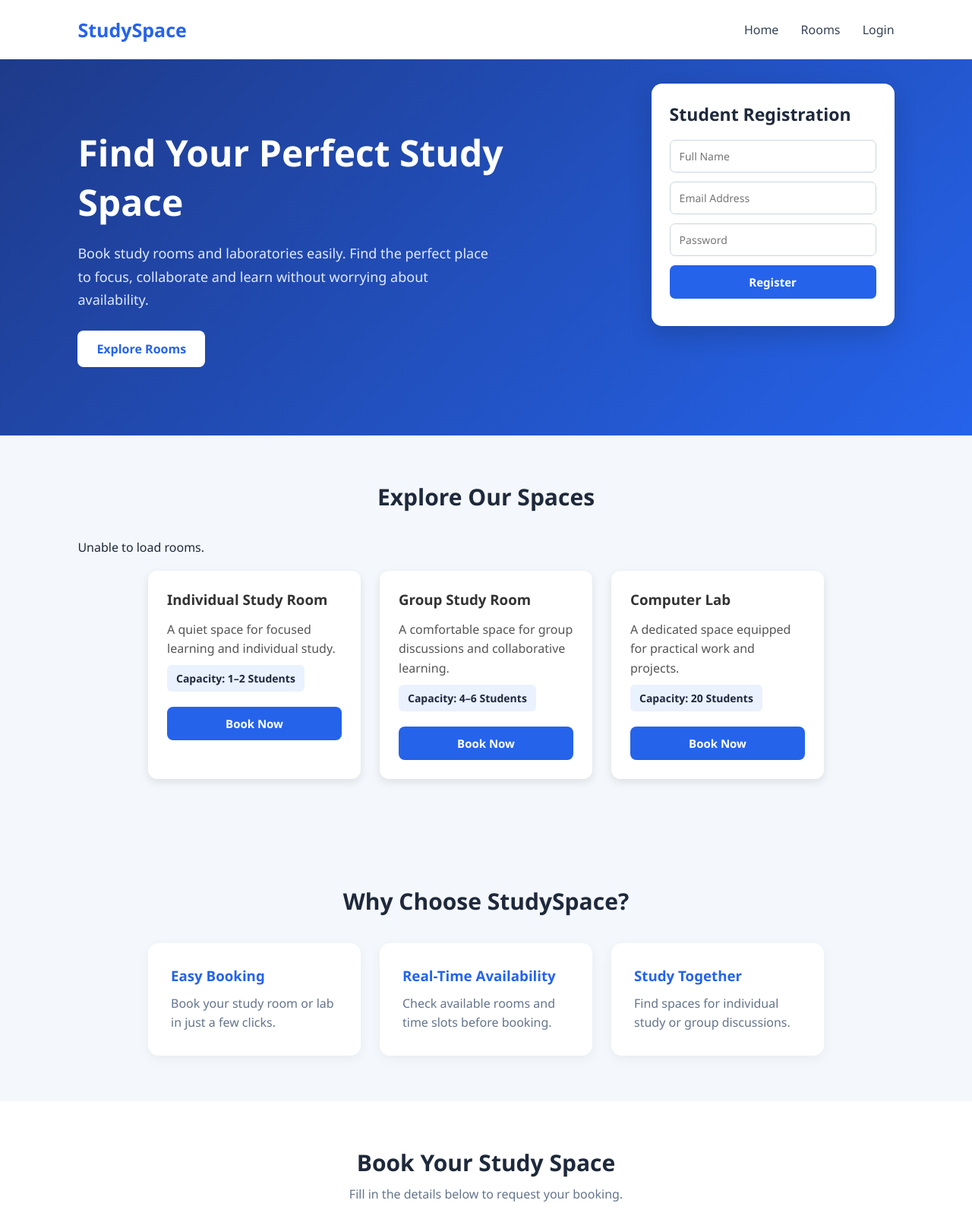
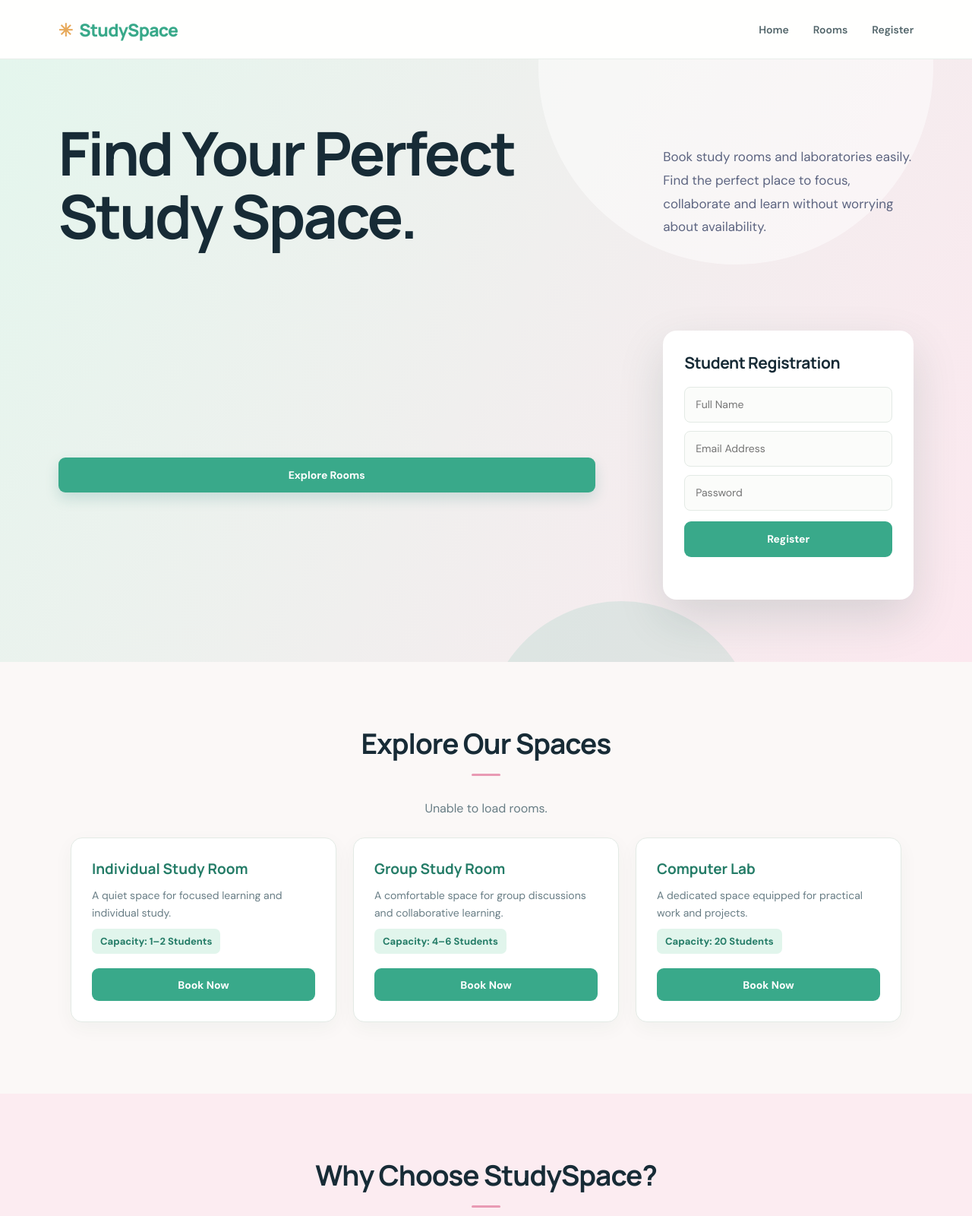
Before and after one commit to aditi-rawat618/Study_Room_Booking, a plain HTML site: page frontend/index.html in a window 1280 px wide. Shown: the top 1600 px of the page at 76% size. Drawn offline with nearby package versions, Linux system fonts and the light colour scheme; no server answers.

Commit message:
improved frontend

```diff
--- a/frontend/index.html
+++ b/frontend/index.html
@@ -10,19 +10,23 @@
 <body ng-app="studySpaceApp" ng-controller="RoomController">
 
     <!-- Navigation -->
-    <nav>
+    <nav id="top">
         <div class="logo">StudySpace</div>
 
         <div>
-            <a href="#">Home</a>
-            <a href="#">Rooms</a>
-            <a href="#">Login</a>
+            <a href="#top">Home</a>
+            <a href="#rooms">Rooms</a>
+            <a href="#register">Register</a>
         </div>
     </nav>
 
     <!-- Hero Section -->
     <section class="hero">
-        <h1>Find Your Perfect Study Space</h1>
+        <h1>Find
+            Your
+            Perfect
+            Study
+            Space.</h1>
 
         <p>
             Book study rooms and laboratories easily.
--- a/frontend/style.css
+++ b/frontend/style.css
@@ -1,430 +1,142 @@
-* {
-    margin: 0;
-    padding: 0;
-    box-sizing: border-box;
-    font-family: 'Segoe UI', sans-serif;
+@import url('https://fonts.googleapis.com/css2?family=DM+Sans:wght@400;500;600;700&family=Manrope:wght@500;600;700;800&display=swap');
+
+:root {
+    --ink: #172b36;
+    --muted: #687d85;
+    --brand: #39a98a;
+    --brand-dark: #247c67;
+    --mint: #e1f5ec;
+    --paper: #fbf8f7;
+    --white: #fff;
+    --line: #e3eae5;
+    --shadow: 0 18px 50px rgba(63, 112, 93, .11);
 }
 
+* { box-sizing: border-box; }
+html { scroll-behavior: smooth; }
 body {
-    background: #f4f7fb;
-    color: #1e293b;
+    margin: 0;
+    color: var(--ink);
+    background: var(--paper);
+    font-family: 'DM Sans', 'Segoe UI', sans-serif;
+    -webkit-font-smoothing: antialiased;
 }
+h1, h2, h3, .logo { font-family: 'Manrope', 'Segoe UI', sans-serif; }
+a { color: inherit; }
 
-/* Navigation */
 nav {
+    min-height: 78px;
+    padding: 0 max(6vw, calc((100vw - 1200px) / 2));
     display: flex;
+    align-items: center;
     justify-content: space-between;
-    align-items: center;
-    padding: 22px 8%;
-    background: #ffffff;
+    background: rgba(255,255,255,.94);
+    border-bottom: 1px solid rgba(227,234,229,.8);
 }
+.logo { color: var(--brand); font-size: 23px; font-weight: 800; letter-spacing: -.8px; }
+.logo::before { content: '✳'; margin-right: 9px; color: #e7a95a; }
+nav > div:last-child { display: flex; align-items: center; gap: 32px; }
+nav a { text-decoration: none; color: #53666b; font-size: 14px; font-weight: 600; transition: color .2s; }
+nav a:hover { color: var(--brand); }
 
-.logo {
-    font-size: 25px;
-    font-weight: bold;
-    color: #2563eb;
-}
-
-nav a {
-    text-decoration: none;
-    color: #334155;
-    margin-left: 25px;
-    font-weight: 500;
-}
-
-/* Hero Section */
 .hero {
     position: relative;
-    min-height: 430px;
-    padding: 90px 8%;
-    background: linear-gradient(135deg, #1e3a8a, #2563eb);
-    color: white;
+    isolation: isolate;
+    overflow: hidden;
+    min-height: 505px;
+    padding: 82px max(6vw, calc((100vw - 1200px) / 2));
+    display: grid;
+    grid-template-columns: minmax(0, 1fr) 330px;
+    align-items: center;
+    gap: clamp(35px, 7vw, 100px);
+    background: linear-gradient(118deg, #e4f6ed 0%, #fce8ef 100%);
 }
+.hero::before, .hero::after { content: ''; position: absolute; z-index: -1; border-radius: 50%; }
+.hero::before { width: 520px; height: 520px; right: 4%; top: -250px; background: rgba(255,255,255,.52); }
+.hero::after { width: 360px; height: 360px; right: 22%; bottom: -280px; background: rgba(57,169,138,.12); }
+.hero h1 { max-width: 720px; margin: 0 0 20px; font-size: clamp(50px, 6.2vw, 82px); line-height: 1.04; letter-spacing: -3px; }
+.hero > p { max-width: 520px; margin: 0; color: #5c6480; font-size: 17px; line-height: 1.8; }
+.btn, .submit-btn, #registrationForm button, .book-btn {
+    display: inline-flex; align-items: center; justify-content: center;
+    color: white; background: var(--brand); border: 0; border-radius: 9px;
+    font: 700 14px 'DM Sans', sans-serif; text-decoration: none; cursor: pointer;
+    transition: transform .2s, background .2s, box-shadow .2s;
+}
+.btn { margin-top: 27px; padding: 14px 21px; box-shadow: 0 8px 18px rgba(24,124,112,.18); }
+.btn:hover, .submit-btn:hover, #registrationForm button:hover, .book-btn:hover { background: var(--brand-dark); transform: translateY(-2px); }
 
-/* Registration card in the hero's top-right corner */
 #register.booking {
-    position: absolute;
-    top: 32px;
-    right: 8%;
-    z-index: 1;
-    width: 320px;
-    padding: 24px;
-    color: #1e293b;
-    background: #ffffff;
-    border-radius: 14px;
-    box-shadow: 0 12px 30px rgba(15, 23, 42, 0.2);
+    position: relative;
+    width: 100%; padding: 27px; color: var(--ink); background: white; border: 1px solid rgba(255,255,255,.8);
+    border-radius: 18px; box-shadow: 0 24px 60px rgba(30,75,65,.15);
 }
+#register h2 { margin: 0 0 18px; font-size: 21px; letter-spacing: -.5px; }
+#registrationForm { display: grid; gap: 11px; }
+#registrationForm input, .form-group input, .form-group select {
+    width: 100%; min-height: 47px; padding: 12px 14px; color: var(--ink); background: #fbfcfa;
+    border: 1px solid var(--line); border-radius: 8px; font: 14px 'DM Sans', sans-serif; outline: none; transition: border .2s, box-shadow .2s;
+}
+#registrationForm input:focus, .form-group input:focus, .form-group select:focus { border-color: var(--brand); box-shadow: 0 0 0 3px rgba(24,124,112,.12); }
+#registrationForm button { min-height: 47px; margin-top: 3px; }
+#registrationMessage { min-height: 18px; margin: 10px 0 0; color: var(--muted); font-size: 13px; }
 
-#register h2 {
-    margin-bottom: 18px;
-    font-size: 23px;
+.rooms, .features, .booking-section { padding: 82px max(6vw, calc((100vw - 1200px) / 2)); }
+.rooms h2, .features h2, .booking-section h2, .my-bookings h2 { margin: 0 0 12px; text-align: center; font-size: clamp(28px, 3vw, 37px); letter-spacing: -1px; }
+.rooms h2::after, .features h2::after { content: ''; display: block; width: 38px; height: 3px; margin: 15px auto 32px; background: #e99ab4; border-radius: 4px; }
+#roomContainer > p { text-align: center; color: var(--muted); }
+.room-container, .feature-container { display: flex; justify-content: center; flex-wrap: wrap; gap: 22px; padding: 12px 0; }
+.room-card, .feature-card {
+    width: min(100%, 350px); padding: 27px; background: white; border: 1px solid var(--line); border-radius: 15px;
+    box-shadow: 0 8px 26px rgba(25,58,52,.045); transition: transform .22s, box-shadow .22s;
 }
+.room-card:hover, .feature-card:hover { transform: translateY(-5px); box-shadow: var(--shadow); }
+.room-card h3, .feature-card h3 { margin: 0 0 11px; color: var(--brand-dark); font-size: 19px; }
+.room-card p, .feature-card p { margin: 8px 0; color: var(--muted); font-size: 14px; line-height: 1.7; }
+.room-card strong { color: #465d60; }
+.room-card span { display: inline-block; padding: 8px 11px; color: var(--brand-dark); background: var(--mint); border-radius: 7px; font-size: 13px; font-weight: 700; }
+.book-btn { width: 100%; min-height: 43px; margin-top: 19px; }
 
-#registrationForm {
-    display: grid;
-    gap: 12px;
+.features { background: #fcecf1; }
+.feature-card { width: min(100%, 360px); padding: 30px; }
+.feature-card h3::before { content: '✓'; display: inline-grid; place-items: center; width: 27px; height: 27px; margin-right: 10px; color: var(--brand); background: var(--mint); border-radius: 50%; font-size: 14px; }
+
+.booking-section { background: white; }
+.booking-section > p, .my-bookings > p { margin: 0 0 30px; color: var(--muted); text-align: center; line-height: 1.7; }
+#bookingForm { max-width: 680px; margin: 32px auto 0; padding: 32px; background: var(--paper); border: 1px solid var(--line); border-radius: 16px; }
+.form-group { margin-bottom: 17px; }
+.form-group label { display: block; margin-bottom: 7px; color: #45595d; font-size: 13px; font-weight: 700; }
+.submit-btn { width: 100%; min-height: 49px; margin-top: 5px; }
+.my-bookings { margin: 70px -20px -82px; padding: 58px 20px 70px; background: #f2f6f2; }
+.my-bookings h2 { font-size: 29px; }
+#bookingList { max-width: 850px; margin: auto; display: flex; flex-wrap: wrap; justify-content: center; gap: 18px; }
+.empty-bookings { width: min(100%, 680px); padding: 25px; color: var(--muted); text-align: center; background: white; border: 1px dashed #cbd9d1; border-radius: 12px; }
+.empty-bookings p { margin: 0; }
+.booking-card { width: min(100%, 300px); padding: 23px; background: white; border: 1px solid var(--line); border-left: 4px solid var(--brand); border-radius: 12px; box-shadow: 0 8px 24px rgba(25,58,52,.06); }
+.booking-card h3 { color: var(--brand-dark); }
+.booking-card p { color: var(--muted); }
+.cancel-btn { width: 100%; margin-top: 12px; padding: 11px; color: white; background: #c94f48; border: 0; border-radius: 8px; cursor: pointer; font-weight: 700; }
+.cancel-btn:hover { background: #a93c36; }
+footer { padding: 24px; color: #71817e; background: #fff; text-align: center; font-size: 13px; }
+footer p { margin: 0; }
+
+@media (max-width: 900px) {
+    .hero { min-height: 0; padding-top: 65px; padding-bottom: 65px; grid-template-columns: minmax(0, 1fr) 300px; gap: 32px; }
+    .hero > p, .hero h1 { max-width: 100%; }
 }
-
-#registrationForm input {
-    width: 100%;
-    padding: 11px 12px;
-    border: 1px solid #cbd5e1;
-    border-radius: 7px;
-    font-size: 14px;
+@media (max-width: 680px) {
+    nav { min-height: 68px; padding: 0 6%; }
+    nav > div:last-child { gap: 15px; }
+    nav a { font-size: 12px; }
+    .logo { font-size: 19px; }
+    .hero { display: block; padding: 54px 6% 42px; }
+    .hero h1, .hero > p { max-width: 100%; }
+    .hero h1 { font-size: clamp(48px, 10vw, 58px); letter-spacing: -2px; }
+    .hero > p { font-size: 15px; }
+    #register.booking { width: 100%; max-width: 420px; margin-top: 36px; }
+    .rooms, .features, .booking-section { padding: 58px 6%; }
+    .room-container, .feature-container { gap: 14px; }
+    .room-card, .feature-card { width: 100%; }
+    #bookingForm { padding: 22px 18px; }
+    .my-bookings { margin: 52px -18px -58px; padding: 45px 18px 52px; }
 }
-
-#registrationForm button {
-    padding: 12px;
-    color: #ffffff;
-    background: #2563eb;
-    border: 0;
-    border-radius: 7px;
-    font-size: 15px;
-    font-weight: 600;
-    cursor: pointer;
-}
-
-#registrationForm button:hover {
-    background: #1e3a8a;
-}
-
-#registrationMessage {
-    margin-top: 12px;
-    color: #475569;
-    font-size: 14px;
-}
-
-.hero h1 {
-    font-size: 48px;
-    max-width: 600px;
-    margin-bottom: 20px;
-}
-
-.hero p {
-    font-size: 18px;
-    max-width: 550px;
-    line-height: 1.7;
-    color: #e0eaff;
-}
-
-.btn {
-    display: inline-block;
-    margin-top: 25px;
-    padding: 13px 25px;
-    background: white;
-    color: #2563eb;
-    border: none;
-    border-radius: 8px;
-    font-weight: bold;
-    text-decoration: none;
-    cursor: pointer;
-}
-
-/* Features */
-.features {
-    padding: 60px 8%;
-}
-
-.features h2 {
-    text-align: center;
-    font-size: 30px;
-    margin-bottom: 35px;
-}
-
-.feature-container {
-    display: flex;
-    gap: 25px;
-    justify-content: center;
-    flex-wrap: wrap;
-}
-
-.feature-card {
-    background: white;
-    padding: 30px;
-    border-radius: 14px;
-    width: 280px;
-    box-shadow: 0 4px 15px rgba(0, 0, 0, 0.05);
-}
-
-.feature-card h3 {
-    color: #2563eb;
-    margin-bottom: 12px;
-}
-
-.feature-card p {
-    color: #64748b;
-    line-height: 1.6;
-}
-
-/* Footer */
-footer {
-    text-align: center;
-    padding: 25px;
-    color: #64748b;
-    background: white;
-    margin-top: 40px;
-}
-/* Rooms Section */
-
-.rooms {
-    padding: 60px 8%;
-    background: #f4f7fb;
-}
-
-.rooms h2 {
-    text-align: center;
-    font-size: 30px;
-    margin-bottom: 35px;
-}
-
-.room-container {
-    display: flex;
-    gap: 25px;
-    justify-content: center;
-    flex-wrap: wrap;
-}
-
-.room-card {
-    background: white;
-    padding: 30px;
-    border-radius: 14px;
-    width: 280px;
-    box-shadow: 0 4px 15px rgba(0, 0, 0, 0.08);
-    transition: transform 0.3s;
-}
-
-.room-card:hover {
-    transform: translateY(-5px);
-}
-
-.room-card h3 {
-    color: #2563eb;
-    margin-bottom: 12px;
-}
-
-.room-card p {
-    color: #64748b;
-    line-height: 1.6;
-    margin-bottom: 15px;
-}
-
-.room-card span {
-    display: inline-block;
-    font-size: 14px;
-    font-weight: bold;
-    color: #1e293b;
-    background: #eaf1ff;
-    padding: 8px 12px;
-    border-radius: 6px;
-}
-.book-btn {
-    display: block;
-    margin-top: 20px;
-    width: 100%;
-    padding: 12px;
-    background: #2563eb;
-    color: white;
-    border: none;
-    border-radius: 8px;
-    font-size: 15px;
-    font-weight: bold;
-    cursor: pointer;
-    transition: background 0.3s;
-}
-
-.book-btn:hover {
-    background: #1e3a8a;
-}
-
-/* Booking Form */
-
-.booking-section {
-    padding: 60px 8%;
-    background: white;
-}
-
-.booking-section h2 {
-    text-align: center;
-    font-size: 30px;
-    margin-bottom: 10px;
-}
-
-.booking-section > p {
-    text-align: center;
-    color: #64748b;
-    margin-bottom: 35px;
-}
-
-#bookingForm {
-    max-width: 600px;
-    margin: auto;
-    background: #f4f7fb;
-    padding: 30px;
-    border-radius: 15px;
-    box-shadow: 0 4px 15px rgba(0, 0, 0, 0.05);
-}
-
-.form-group {
-    margin-bottom: 20px;
-}
-
-.form-group label {
-    display: block;
-    margin-bottom: 8px;
-    font-weight: 600;
-}
-
-.form-group input,
-.form-group select {
-    width: 100%;
-    padding: 12px;
-    border: 1px solid #cbd5e1;
-    border-radius: 8px;
-    font-size: 15px;
-    outline: none;
-}
-
-.form-group input:focus,
-.form-group select:focus {
-    border-color: #2563eb;
-}
-
-.submit-btn {
-    width: 100%;
-    padding: 14px;
-    background: #2563eb;
-    color: white;
-    border: none;
-    border-radius: 8px;
-    font-size: 16px;
-    font-weight: bold;
-    cursor: pointer;
-}
-
-.submit-btn:hover {
-    background: #1e3a8a;
-}
-
-/* My Bookings Section */
-
-.my-bookings {
-    padding: 60px 8%;
-    background: #f4f7fb;
-    min-height: 250px;
-}
-
-.my-bookings h2 {
-    text-align: center;
-    font-size: 30px;
-    margin-bottom: 10px;
-}
-
-.my-bookings > p {
-    text-align: center;
-    color: #64748b;
-    margin-bottom: 30px;
-}
-
-.empty-bookings {
-    max-width: 600px;
-    margin: auto;
-    background: white;
-    padding: 30px;
-    text-align: center;
-    border-radius: 12px;
-    color: #64748b;
-}
-
-/* Booking Cards */
-
-#bookingList {
-    max-width: 800px;
-    margin: auto;
-    display: flex;
-    flex-wrap: wrap;
-    gap: 20px;
-    justify-content: center;
-}
-
-.booking-card {
-    background: white;
-    padding: 25px;
-    border-radius: 12px;
-    width: 300px;
-    box-shadow: 0 4px 15px rgba(0, 0, 0, 0.08);
-    border-left: 5px solid #2563eb;
-}
-
-.booking-card h3 {
-    color: #2563eb;
-    margin-bottom: 15px;
-}
-
-.booking-card p {
-    margin-bottom: 10px;
-    color: #475569;
-}
-
-/* Cancel Booking Button */
-
-.cancel-btn {
-    width: 100%;
-    margin-top: 15px;
-    padding: 10px;
-    background: #ef4444;
-    color: white;
-    border: none;
-    border-radius: 8px;
-    cursor: pointer;
-    font-weight: bold;
-    transition: background 0.3s;
-}
-
-.cancel-btn:hover {
-    background: #dc2626;
-}
-
-.room-container {
-    display: flex;
-    flex-wrap: wrap;
-    justify-content: center;
-    gap: 25px;
-    padding: 20px;
-}
-
-.room-card {
-    width: 280px;
-    padding: 25px;
-    background: white;
-    border-radius: 12px;
-    box-shadow: 0 4px 12px rgba(0, 0, 0, 0.1);
-    transition: transform 0.3s ease;
-}
-
-.room-card:hover {
-    transform: translateY(-5px);
-}
-
-.room-card h3 {
-    margin-bottom: 15px;
-    color: #333;
-}
-
-.room-card p {
-    margin: 8px 0;
-    color: #555;
-}
-
-@media (max-width: 800px) {
-    .hero {
-        min-height: 0;
-        padding: 60px 8%;
-    }
-
-    #register.booking {
-        position: static;
-        width: 100%;
-        max-width: 360px;
-        margin-top: 36px;
-    }
-}
+@media (prefers-reduced-motion: reduce) { *, *::before, *::after { scroll-behavior: auto !important; transition-duration: .01ms !important; } }
```
